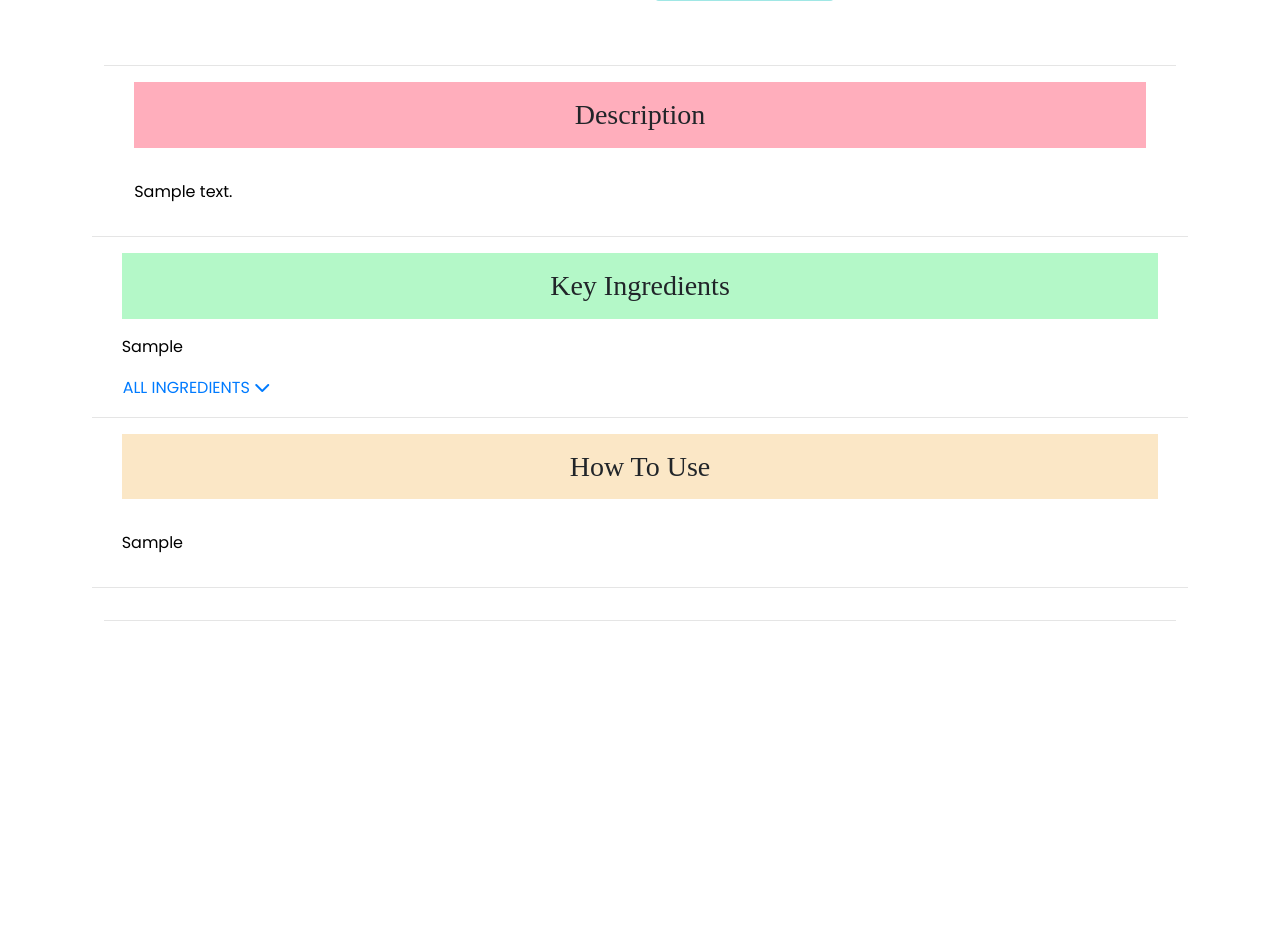
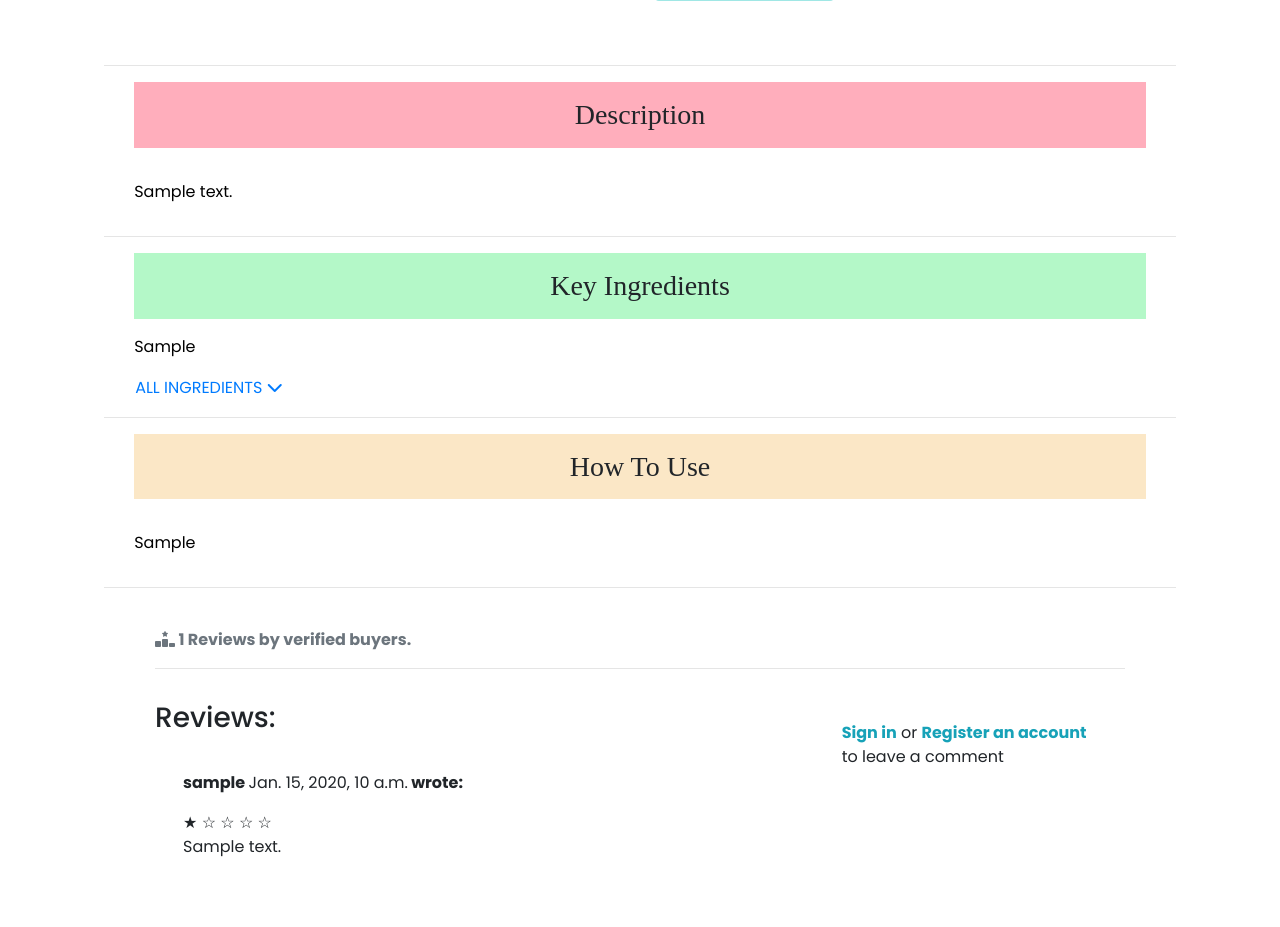
Before and after one commit to abigail-ryan/the-skin-guru, a Django app: page /products/1 in a window 1280 px wide. Shown: the part 796-1723 px from the top of the page. Before the commit the page ends 1417 px from the top, so only its background shows below. Run offline with Django 3.2, Linux system fonts and the light colour scheme; data comes from the database, SQL or seed files in the repository; tables that the repository leaves empty hold one stand-in row (values such as "Sample post"); grey boxes marked "Sample" are stand-in pictures; some libraries are stand-ins or nearby versions; some web fonts are replaced.

Commit message:
Add review model, forms and template, and conditional use_has_purchaed checks to authorise reviews

```diff
--- /dev/null
+++ b/products/forms.py
@@ -0,0 +1,11 @@
+from django import forms
+from .models import Review  # Ensure you import the Review model
+
+class ReviewForm(forms.ModelForm):
+    RATING_CHOICES = [(i, str(i)) for i in range(1, 6)]  # Choices for 1 to 5 stars
+
+    rating = forms.ChoiceField(choices=RATING_CHOICES, label='Rating', required=True)
+
+    class Meta:
+        model = Review
+        fields = ('rating', 'comment')
--- a/products/models.py
+++ b/products/models.py
@@ -1,5 +1,6 @@
 from django.db import models
 from django_summernote.fields import SummernoteTextField
+from django.contrib.auth.models import User
 
 # Create your models here.
 
@@ -58,3 +59,15 @@ class Product(models.Model):
 
     def __str__(self):
         return self.name
+
+
+class Review(models.Model):
+    product = models.ForeignKey('products.Product', on_delete=models.CASCADE, related_name='reviews')
+    user = models.ForeignKey('auth.User', on_delete=models.CASCADE, related_name='reviewer')
+    rating = models.IntegerField(choices=[(i, str(i)) for i in range(1, 6)])  # Dropdown for 1 to 5 stars
+    comment = models.TextField()
+    approved = models.BooleanField(default=False)
+    created_on = models.DateTimeField(auto_now_add=True)
+
+    def __str__(self):
+        return f'{self.product.name} - {self.rating} Stars'
--- a/products/templates/products/product_detail.html
+++ b/products/templates/products/product_detail.html
@@ -1,5 +1,9 @@
 {% extends "base.html" %}
 {% load static %}
+
+{% block extra_css %}
+    <link rel="stylesheet" href="{% static 'posts/css/posts.css' %}">
+{% endblock %}
 
 {% block page_header %}
     <div class="container header-container">
@@ -88,7 +92,7 @@
             </div>
         </div>
 
-    <hr class="col-12 col-md-10 col-lg-10">
+        <hr class="col-12 col-md-10 col-lg-10">
 
         <div id="description-section" class="container-fluid">
             <div class="row justify-content-center">
@@ -104,7 +108,7 @@
                     </div>
                 </div>
             </div>
-        </div>
+
         <hr class="col-12 col-md-10 col-lg-10">
 
         <div id="key-ingredients-section" class="container-fluid">
@@ -171,8 +175,100 @@
             </div>
             {% endif %}
         </div>
-        <hr class="col-12 col-md-10 col-lg-10 mb-3">
     </div>
+            <!-- Displaying count of Reviews -->
+    <div class="container mt-4">
+        <div class="row">
+            <div class="col-12">
+            <strong class="text-secondary">
+                <i class="fa-solid fa-ranking-star"></i> {{ review_count }} Reviews by verified buyers.
+            </strong>
+            </div>
+            <div class="col-12">
+            <hr>
+            </div>
+        </div>
+        <!-- Displaying Reviews -->
+        <div class="row">
+            <div class="col-md-8 card mb-4 mt-3">
+                <h3>Reviews:</h3>
+                <div class="card-body">
+                    {% for review in reviews %}
+                        <div class="p-2 comments {% if not review.approved %}faded{% endif %}">
+                            <p class="font-weight-bold">
+                                {{ review.user.username }}
+                                <span class="font-weight-normal">{{ review.created_on }}</span> wrote:
+                            </p>
+                            <!-- Display Star Rating -->
+                            <div class="star-rating">
+                                {% for i in "12345" %}
+                                    {% if i|add:0 <= review.rating %}
+                                        <span class="star filled">★</span>  <!-- Filled star -->
+                                    {% else %}
+                                        <span class="star">☆</span>  <!-- Empty star -->
+                                    {% endif %}
+                                {% endfor %}
+                            </div>
+                            <div id="comment{{ review.id }}">
+                                {{ review.comment | linebreaks }}
+                            </div>
+
+                            {% if not review.approved %}
+                                <p class="approval">This review is awaiting approval</p>
+                            {% endif %}
+
+                            {% if user.is_authenticated and review.user == user %}
+                                <button class="btn btn-edit btn-oultine-tiffany" comment_id="{{ review.id }}">Edit</button>
+                                <button class="btn btn-delete" comment_id="{{ review.id }}">Delete</button>
+                            {% endif %}
+                        </div>
+                    {% endfor %}
+                </div>
+            </div>
+
+            <!-- Creating Reviews -->
+            <div class="col-md-4 card mb-4 mt-3">
+                <div class="card-body">
+                    {% if user.is_authenticated %}
+                        <h3>Leave a Review:</h3>
+                        <p>Posting as: {{ user.username }}</p>
+
+                        {% if user_has_purchased %}
+                            <form id="reviewForm" method="post" style="margin-top: 1.3em;">
+                                {% csrf_token %}
+                                {{ review_form|crispy }}  <!-- Use crispy filter to render the form -->
+                                <button type="submit" class="btn btn-pink btn-lg">Submit</button>
+                            </form>
+                        {% else %}
+                            <p><i class="fa-solid fa-circle-exclamation"></i> You need to purchase this product before leaving a review.</p>
+                        {% endif %}
+
+                    {% else %}
+                        <p><a class="text-info font-weight-bold" href="{% url 'account_login' %}">Sign in</a> or <a class="text-info font-weight-bold" href="{% url 'account_signup' %}">Register an account</a> to leave a comment</p>
+                    {% endif %}
+                </div>
+            </div>
+        </div>
+    </div>
+<!-- Delete confirmation modal -->
+<div class="modal fade" id="deleteModal" tabindex="-1" aria-labelledby="deleteModalLabel" aria-hidden="true">
+    <div class="modal-dialog">
+        <div class="modal-content">
+            <div class="modal-header">
+                <h5 class="modal-title" id="deleteModalLabel">Delete review?</h5>
+                <button type="button" class="btn-close" data-dismiss="modal" aria-label="Close">x</button>
+            </div>
+            <div class="modal-body">
+                Are you sure you want to delete your review? This action cannot be undone.
+            </div>
+            <div class="modal-footer">
+                <button type="button" class="btn btn-secondary" data-dismiss="modal">Close</button>
+                <a id="deleteConfirm" href="#" class="btn btn-danger">Delete</a>
+            </div>
+        </div>
+    </div>
+</div>
+
 {% endblock %}
 
 
--- a/products/views.py
+++ b/products/views.py
@@ -2,8 +2,10 @@ from django.shortcuts import render, redirect, reverse, get_object_or_404
 from django.contrib import messages
 from django.db.models import Q
 from django.db.models.functions import Lower
-from .models import Product, Category, Brand, SkinType
+from .models import Product, Category, Brand, SkinType, Review
+from checkout.models import Order
 from articles.models import Post
+from .forms import ReviewForm
 
 # Create your views here.
 
@@ -112,8 +114,40 @@ def product_detail(request, product_id):
     """
     product = get_object_or_404(Product, pk=product_id)
 
+    reviews = product.reviews.all().order_by("-created_on")
+    review_count = reviews.filter(approved=True).count()
+
+    # Check if the user has purchased this product
+    user_has_purchased = False
+    if request.user.is_authenticated:
+        # Check if any of the user's orders contain this product
+        user_has_purchased = Order.objects.filter(
+            user_profile__user=request.user,
+            lineitems__product=product).exists()
+
+    if request.method == "POST":
+        review_form = ReviewForm(data=request.POST)
+        if review_form.is_valid():
+            review = review_form.save(commit=False)
+            review.product = product
+            review.user = request.user
+            review.save()
+            messages.add_message(
+                request, messages.SUCCESS,
+                'Your review is submitted and awaiting approval'
+            )
+
+            return redirect('product_detail', product_id=product.id)  # Redirect to avoid resubmission
+
+    else:
+        review_form = ReviewForm()
+
     context = {
         'product' : product,
+        'reviews': reviews,
+        'review_count': review_count,
+        "review_form": review_form,
+        'user_has_purchased': user_has_purchased,
     }
 
     return render(request, 'products/product_detail.html', context)
```
Also changed, not shown: products/admin.py (+9 -1 lines), products/migrations/0003_review.py (added).
